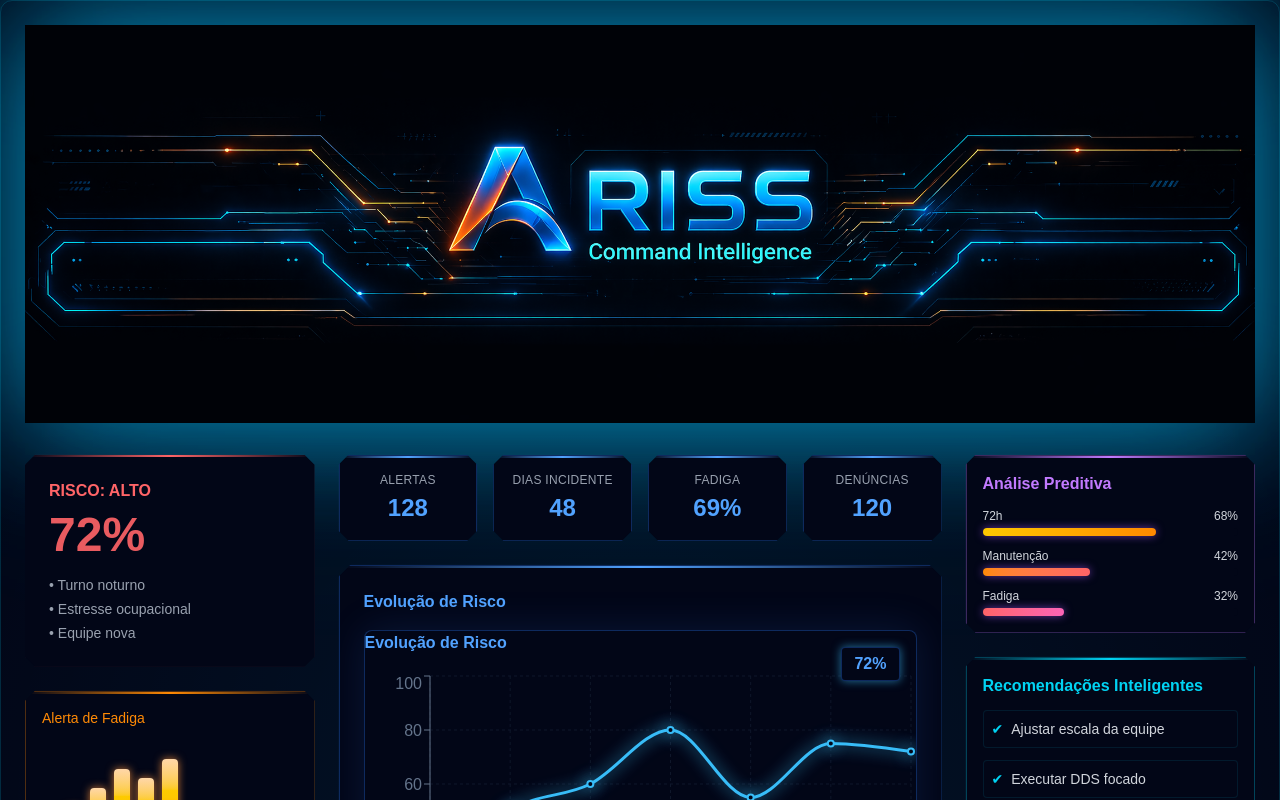
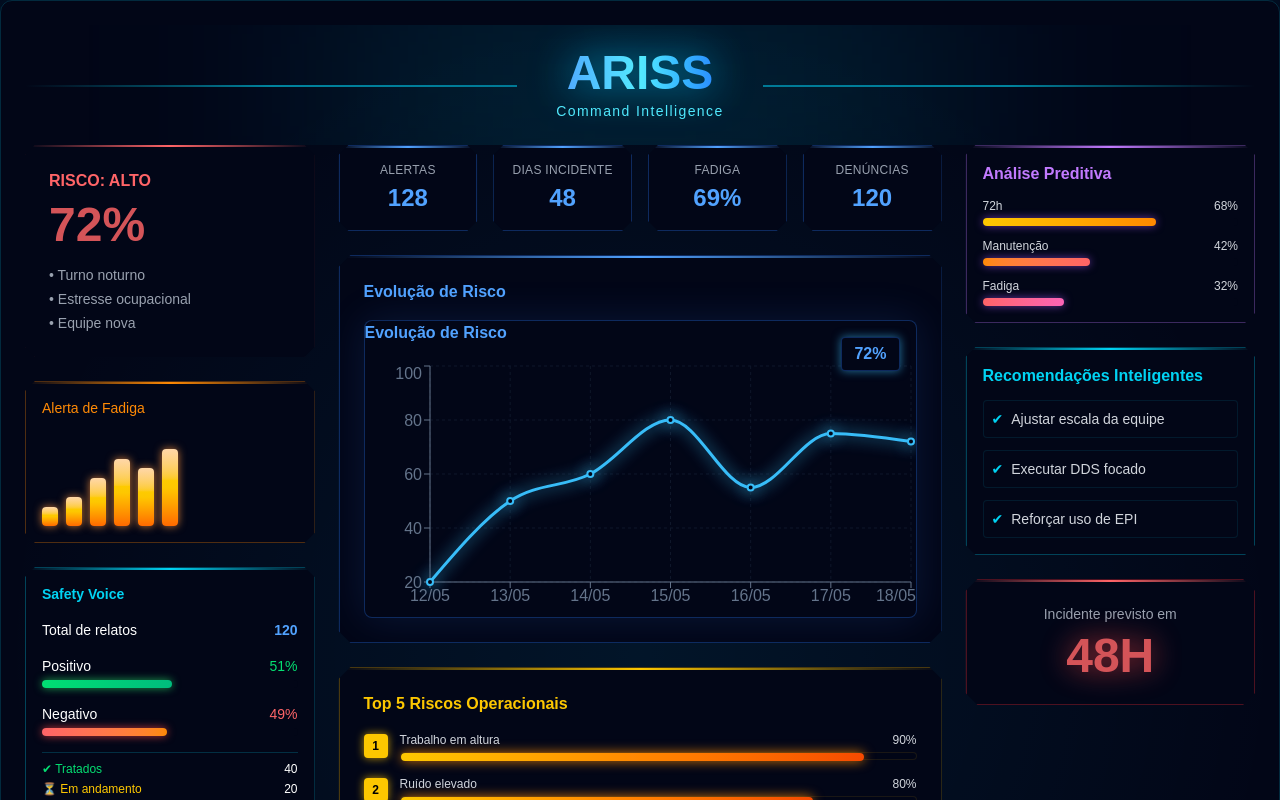
Before and after one commit to anaartagaveytia1-web/aris-frontend, a Next.js app: page /kpi in a window 1280 px wide. Shown: the top 800 px of the page. Built offline with nearby package versions, Linux system fonts and the light colour scheme.

Commit message:
update kpi

```diff
--- a/app/kpi/page.tsx
+++ b/app/kpi/page.tsx
@@ -24,63 +24,50 @@ export default function KPI() {
       <div className="w-full max-w-[1600px] p-6 rounded-xl border border-cyan-500/20 shadow-[0_0_80px_rgba(0,200,255,0.15)]">
 
      {/* HEADER */}
-<div className="flex justify-center">
+<div className="relative w-full flex items-center justify-center py-6 overflow-hidden">
 
-  <div className="relative w-full max-w-[1400px]">
-
-    {/* glow atrás */}
-    <div className="
-      absolute
-      inset-0
-      bg-blue-500/10
-      blur-3xl
-      opacity-60
-    " />
-
-    <div className="mb-8 flex justify-center relative w-full">
-
-  {/* glow forte atrás */}
+  {/* GLOW CENTRAL */}
   <div className="
     absolute
-    inset-0
+    w-[600px]
+    h-[200px]
     bg-cyan-500/20
     blur-[120px]
-    opacity-80
   " />
 
-  {/* linhas laterais */}
+  {/* LINHA ESQUERDA */}
   <div className="
-    absolute left-0 top-1/2 w-48 h-[2px]
-    bg-gradient-to-r from-cyan-400 to-transparent
-    opacity-40
-  "/>
+    absolute left-0 top-1/2 w-[40%] h-[2px]
+    bg-gradient-to-r from-transparent via-cyan-400 to-cyan-500
+    opacity-60
+  " />
 
+  {/* LINHA DIREITA */}
   <div className="
-    absolute right-0 top-1/2 w-48 h-[2px]
-    bg-gradient-to-l from-cyan-400 to-transparent
-    opacity-40
-  "/>
+    absolute right-0 top-1/2 w-[40%] h-[2px]
+    bg-gradient-to-l from-transparent via-cyan-400 to-cyan-500
+    opacity-60
+  " />
 
-  {/* imagem */}
-  <img
-    src="/aris-header.png"
-    alt="ARIS Command Intelligence"
-    className="
-      relative
-      w-full
-      max-w-[1400px]
-      object-contain
-      mx-auto
-      drop-shadow-[0_0_60px_rgba(0,200,255,0.7)]
-    "
-  />
+  {/* LOGO */}
+  <div className="relative text-center">
 
-</div>
+    <div className="
+      text-4xl md:text-5xl font-bold
+      bg-gradient-to-r from-blue-400 via-cyan-300 to-blue-500
+      bg-clip-text text-transparent
+      drop-shadow-[0_0_20px_rgba(0,200,255,0.8)]
+    ">
+      ARISS
+    </div>
+
+    <div className="text-sm text-cyan-300 tracking-widest mt-1">
+      Command Intelligence
+    </div>
 
   </div>
 
 </div>
-
       {/* GRID PRINCIPAL */}
       <div className="grid grid-cols-12 gap-6">
 
--- a/app/safety-voice/page.tsx
+++ b/app/safety-voice/page.tsx
@@ -102,7 +102,15 @@ const [form, setForm] = useState({
     ">
 
       {/* 📦 CONTEÚDO INTERNO */}
-      <div className="h-full flex flex-col justify-start pt-[180px] px-5 -translate-y-16">
+      <div className="
+relative
+h-full
+flex
+flex-col
+justify-start
+pt-[200px]
+px-5
+">
 {enviado && (
   <div className="
   bg-green-50
@@ -133,28 +141,21 @@ absolute
 top-0
 left-0
 w-full
-h-[240px]
+h-[220px]
 
 flex
 items-center
 justify-center
 
-bg-[#020617]
-overflow-hidden
+bg-gradient-to-b from-[#020617] to-[#0a0f1c]
 ">
-
-  {/* efeito tecnológico */}
-  <div className="absolute inset-0 opacity-30 bg-[radial-gradient(circle_at_top,_#0ea5e9,_transparent)]" />
 
   <img
     src="/logo-aris.png"
-    className="h-28 object-contain drop-shadow-[0_0_30px_rgba(56,189,248,0.8)] relative z-10"
+    className="h-24 object-contain drop-shadow-[0_0_25px_rgba(56,189,248,0.7)]"
   />
 
-  <div className="absolute bottom-0 w-full h-[2px] bg-gradient-to-r from-transparent via-cyan-400 to-transparent" />
-
 </div>
-
   {/* box acolhedor */}
   <div className="
   bg-blue-50
@@ -171,7 +172,7 @@ overflow-hidden
       Seu relato ajuda a melhorar a segurança no trabalho.
     </div>
   </div>
-<div className="text-center mb-6">
+<div className="text-center mb-6 mt-2">
 
   <div className="flex items-center justify-center gap-3 mb-2">
     <div className="h-[1px] w-10 bg-blue-300" />
@@ -179,12 +180,20 @@ overflow-hidden
     <div className="h-[1px] w-10 bg-blue-300" />
   </div>
 
-  <div className="text-2xl font-bold text-[#0f172a]">
+  <h1 className="text-2xl font-bold text-[#0f172a]">
     Safety Voice
-  </div>
+  </h1>
 
 </div>
-            {/* STEP 1 */}
+<div className="
+mt-2
+bg-blue-50
+border border-blue-200
+p-4
+rounded-xl
+mb-5
+"></div>
+           {/* STEP 1 */}
             {step === 1 && (
               <div className="space-y-4 animate-fade-in">
 
```
